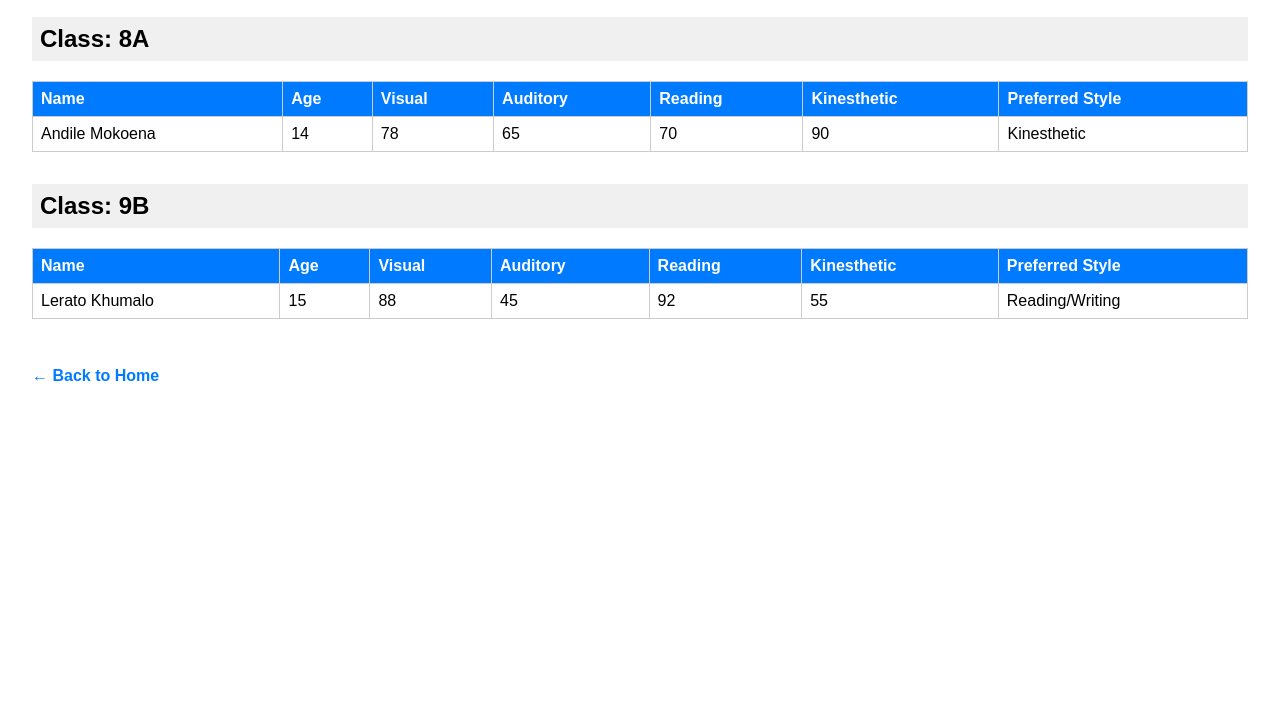
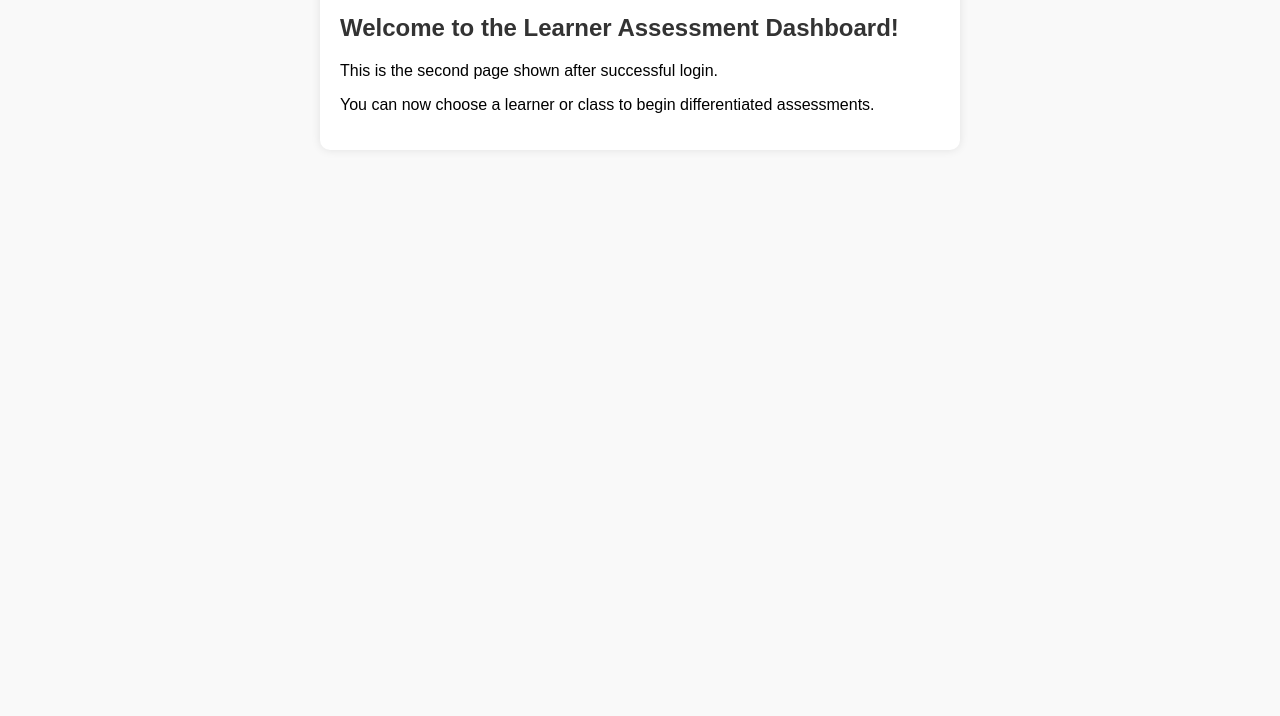
Before and after one commit to NathiJonas/DiffSystem, a plain HTML site: page dashboard.html in a window 1280 px wide. Shown: the part 84-800 px from the top of the page. Drawn offline with Linux system fonts and the light colour scheme; sample sign-in values are in the browser's storage.

Commit message:
Add files via upload

```diff
--- a/dashboard.html
+++ b/dashboard.html
@@ -1,113 +1,27 @@
+
 <!DOCTYPE html>
-<html lang="en">
+<html>
 <head>
-  <meta charset="UTF-8" />
-  <meta name="viewport" content="width=device-width, initial-scale=1.0"/>
-  <title>Learner Assessment Dashboard</title>
-  <link rel="stylesheet" href="style.css" />
+  <title>Dashboard</title>
   <style>
-    body {
-      font-family: Arial, sans-serif;
-      margin: 2rem;
-    }
-    h1 {
-      text-align: center;
-    }
-    .class-section {
-      margin-top: 2rem;
-    }
-    .class-section h2 {
-      background-color: #f0f0f0;
-      padding: 0.5rem;
-    }
-    table {
-      width: 100%;
-      border-collapse: collapse;
-      margin-bottom: 1rem;
-    }
-    th, td {
-      padding: 0.5rem;
-      border: 1px solid #ccc;
-      text-align: left;
-    }
-    th {
-      background-color: #007BFF;
-      color: white;
-    }
-    .back-link {
-      display: inline-block;
-      margin-top: 2rem;
-      text-decoration: none;
-      color: #007BFF;
-      font-weight: bold;
-    }
+    body { font-family: Arial; padding: 50px; background: #f9f9f9; }
+    .container { background: white; padding: 20px; border-radius: 10px; max-width: 600px; margin: auto; box-shadow: 0 0 10px rgba(0,0,0,0.1); }
+    h2 { color: #333; }
   </style>
 </head>
-<body>
-
-  <h1>Learner Assessment Dashboard</h1>
-
-  <div class="class-section">
-    <h2>Class: 8A</h2>
-    <table>
-      <thead>
-        <tr>
-          <th>Name</th>
-          <th>Age</th>
-          <th>Visual</th>
-          <th>Auditory</th>
-          <th>Reading</th>
-          <th>Kinesthetic</th>
-          <th>Preferred Style</th>
-        </tr>
-      </thead>
-      <tbody>
-        <tr>
-          <td>Andile Mokoena</td>
-          <td>14</td>
-          <td>78</td>
-          <td>65</td>
-          <td>70</td>
-          <td>90</td>
-          <td>Kinesthetic</td>
-        </tr>
-        <!-- More learners -->
-      </tbody>
-    </table>
+<body onload="checkLogin()">
+  <div class="container">
+    <h2>Welcome to the Learner Assessment Dashboard!</h2>
+    <p>This is the second page shown after successful login.</p>
+    <p>You can now choose a learner or class to begin differentiated assessments.</p>
   </div>
 
-  <div class="class-section">
-    <h2>Class: 9B</h2>
-    <table>
-      <thead>
-        <tr>
-          <th>Name</th>
-          <th>Age</th>
-          <th>Visual</th>
-          <th>Auditory</th>
-          <th>Reading</th>
-          <th>Kinesthetic</th>
-          <th>Preferred Style</th>
-        </tr>
-      </thead>
-      <tbody>
-        <tr>
-          <td>Lerato Khumalo</td>
-          <td>15</td>
-          <td>88</td>
-          <td>45</td>
-          <td>92</td>
-          <td>55</td>
-          <td>Reading/Writing</td>
-        </tr>
-        <!-- More learners -->
-      </tbody>
-    </table>
-  </div>
-
-  <!-- Repeat for more classes -->
-
-  <a class="back-link" href="index.html">← Back to Home</a>
-
+  <script>
+    function checkLogin() {
+      if (localStorage.getItem("loggedIn") !== "true") {
+        window.location.href = "login.html";
+      }
+    }
+  </script>
 </body>
 </html>
```
Also changed, not shown: login.html (added, +39 -0 lines), 1 other file.
